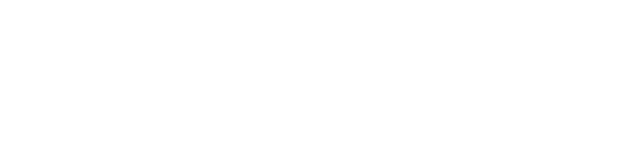
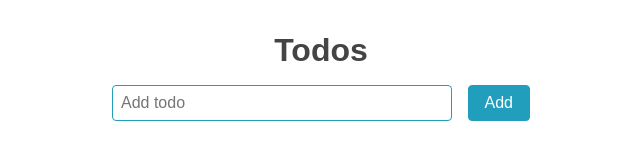
Before and after one commit to DPlauder/to-do-list, a website with bundled scripts: page index.html in a window 1280 px wide. Shown: the whole page, without its empty margins (319-959 px from the left). Built offline with nearby package versions, Linux system fonts and the light colour scheme.

Commit message:
ende präsenz

```diff
--- a/index.html
+++ b/index.html
@@ -8,6 +8,6 @@
     <title>To Do List</title>
 </head>
 <body>
-
+    <main id="root"></main>
 </body>
 </html>
--- a/main.js
+++ b/main.js
@@ -0,0 +1,7 @@
+import Controller from "./modules/Controller.js";
+import Model from "./modules/Model.js";
+import View from "./modules/View.js";
+
+const app = Controller(Model(), View());
+//console.log(app.model.addTodo("Hallo Todo"));
+//console.log(app.model.getTodo());
--- /dev/null
+++ b/modules/Controller.js
@@ -0,0 +1,3 @@
+export default function Controller(model, view){
+    return {model};
+}
--- /dev/null
+++ b/modules/Model.js
@@ -0,0 +1,36 @@
+export default function Model(){
+    const _todos = [
+        { id: 1, text: 'Learn JavaScript', completed: true},
+        { id: 2, text: 'Seek for a job', completed: false},
+    ];
+
+    const getTodo = () => _todos
+
+
+    const addTodo = (text) => {
+        const todo = {
+            id: _todos.length + 1,
+            text,
+            completed:false,
+        };
+        _todos.push(todo);
+    }
+    const removeTodo = (id) => {
+        _todos = _todos.filter((todo) => todo.id !== id)
+    };
+    const editTodo = (id, text) => {
+        _todos = _todos.map((todo) => {
+            if(_todo.id !== id) return todo;
+            return {...todo, text};
+        });
+    };
+    const toogleTodo = (id) => {
+        _todos = _todos.map(todo => {
+            if(todo.id  !== id) return todo;
+            return {...todo, completed: !todo.completed};
+        })
+    }
+
+
+    return {addTodo, removeTodo, editTodo, toogleTodo, getTodo};
+}
--- /dev/null
+++ b/modules/View.js
@@ -0,0 +1,49 @@
+export default function View(){
+    const createElement = (tag, className) => {
+        const element = document.createElement(tag);
+        className && element.classList.add(className);
+        return element;
+    }
+    const getElement = (selector) => {
+        const element = document.querySelector(selector);
+        return element;
+    }
+
+    const configure = () => {
+        //create Title
+        const root = getElement('#root');
+        const title = createElement('h1', 'title');
+        title.textContent = 'Todos';
+        //create Form
+        const form = createElement('form');
+        const input = createElement('input');
+        input.type = 'text';
+        input.placeholder = 'Add todo';
+        input.name = 'todo';
+        //create Submit Button
+        const submitButton = createElement('button');
+        submitButton.textContent = 'Add';
+        //create todo list
+        const todoList = createElement('ul', "todo-list");
+        //apend elements
+        form.append(input, submitButton);
+        root.append(title, form, todoList);
+
+    }
+    configure();
+
+    const renderTodos = (todos) => {
+        //delete all todos
+        const todoList = getElement('.todo-list');
+        todoList.innerHtlm = "";
+        //show message if there are no todos
+        if(todos.length === 0){
+            const message = createElement("p", "message");
+            message.textContent = "No todos in list";
+            todoList.append(message);
+            return;
+        }
+    }
+
+    return {createElement, getElement};
+}
--- a/style.css
+++ b/style.css
@@ -1,4 +1,68 @@
-*{
+*   {
     box-sizing: border-box;
     margin: 0;
-}
+    }
+    :root {
+    --main-color: #023047;
+    --main-color-light: #219ebc;
+    --secondary-color: #ffb703;
+    --secondary-color-light: #fb8500;
+    --font-color: #444;
+    --light-gray: #f5f5f5;
+    }
+    html {
+    font-family: sans-serif;
+    font-size: 1rem;
+    color: var(--font-color);
+    }
+    #root {
+    max-width: 450px;
+    margin: 2rem auto;
+    padding: 0 1rem;
+    }
+    h1 {
+    text-align: center;
+    font-size: 2rem;
+    margin-bottom: 1rem;
+    }
+    form {
+    display: flex;
+    margin-bottom: 2rem;
+    }
+    input[type="text"] {
+    flex: 1;
+    padding: 0.5rem;
+    border: 1px solid var(--main-color-light);
+    border-radius: 4px;
+    font-size: 1rem;
+    margin-right: 1rem;
+    }
+    input[type="text"]:focus {
+    outline: none;
+    border: 1px solid var(--main-color);
+    }
+
+    button {
+    padding: 0.5rem 1rem;
+    border: 1px solid var(--main-color-light);
+    border-radius: 4px;
+    background-color: var(--main-color-light);
+    color: white;
+    font-size: 1rem;
+    cursor: pointer;
+    }
+    button:hover {
+    background-color: var(--main-color);
+    }
+    ul {
+    list-style: none;
+    padding: 0;
+    }
+    ul li {
+    display: flex;
+    justify-content: space-between;
+    align-items: center;
+    padding: 0.5rem 0;
+    border-bottom: 1px solid var(--main-color-light);
+    background-color: var(--light-gray);
+    }
```
